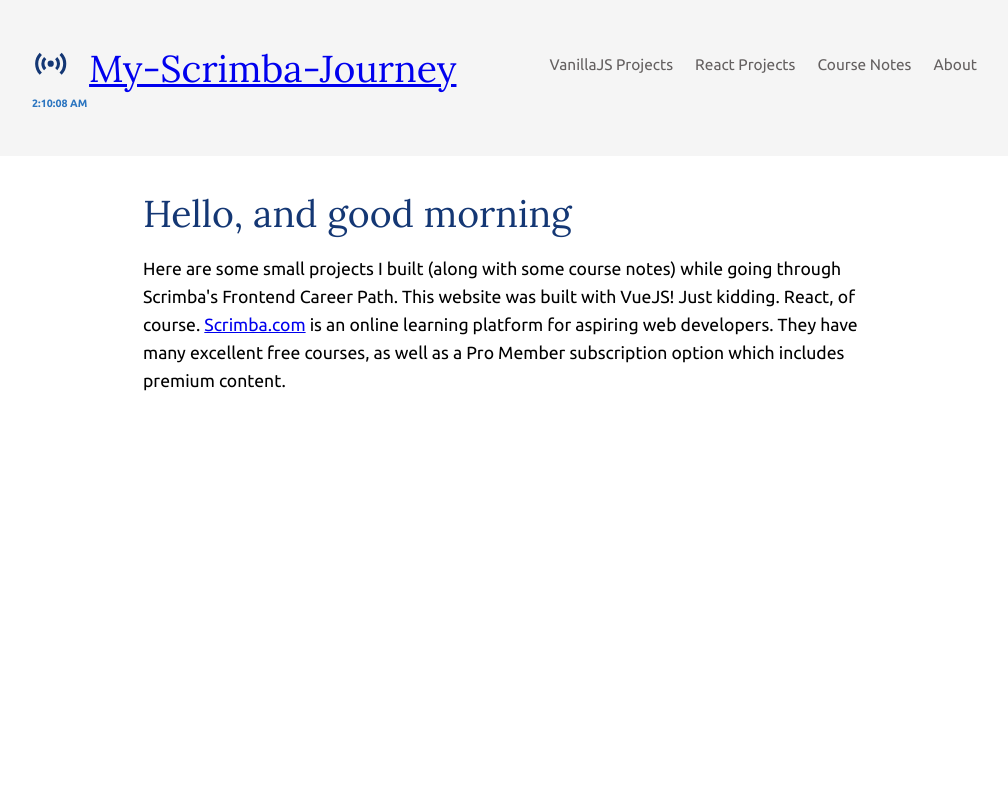
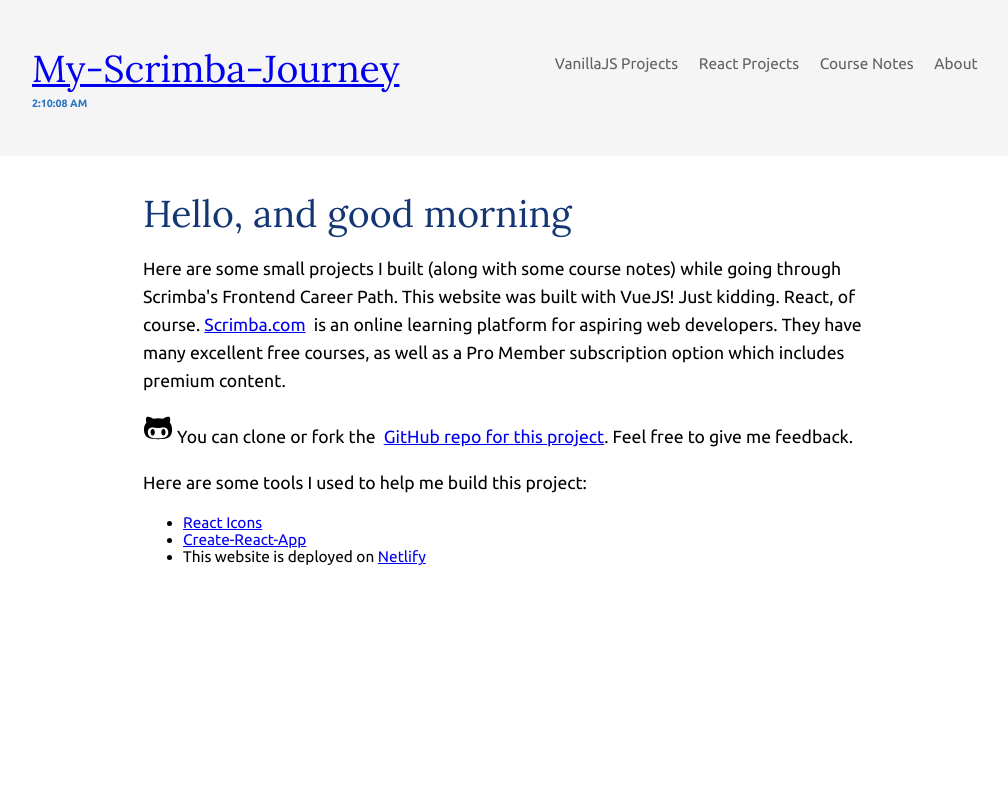
Before and after one commit to simonhlee97/my-scrimba-journey, a React (Create React App) app: page / in a window 1280 px wide. Shown: the top 800 px of the page, without its empty margins (130-1138 px from the left). Built offline with nearby package versions, Linux system fonts and the light colour scheme.

Commit message:
add some content home page

```diff
--- a/src/App.css
+++ b/src/App.css
@@ -154,6 +154,10 @@
     margin-bottom: 6em;
 }
 
+ul li {
+    font-size: 1.4rem;
+}
+
 /* mobile first layout - up to 480px width */
 /* ul.navigation {
 	display: flex;
--- a/src/global-components/Header.js
+++ b/src/global-components/Header.js
@@ -1,6 +1,5 @@
 import React, { useState, useEffect } from 'react'
 import { Link } from 'react-router-dom'
-import { BiStation } from 'react-icons/bi'
 
 export default function Header() {
     const [current, setCurrent] = useState(0)
@@ -17,8 +16,7 @@
             <div className="container-nav">
                 <div>
                     <h1 className="site-title">
-                        <BiStation />
-                        &nbsp; <Link to="/">My-Scrimba-Journey</Link>
+                        <Link to="/">My-Scrimba-Journey</Link>
                     </h1>
 
                     <p className="subtitle">{current}</p>
--- a/src/pages/CourseNotes.js
+++ b/src/pages/CourseNotes.js
@@ -12,6 +12,7 @@
                 <li>Advanced React</li>
                 <li>Getting Hired</li>
             </ul>
+            <h3>COMING SOON ...</h3>
         </div>
     )
 }
--- a/src/pages/HomePage.js
+++ b/src/pages/HomePage.js
@@ -1,4 +1,5 @@
 import React from 'react'
+import { FaGithubAlt } from 'react-icons/fa'
 
 export default function HomePage() {
     const date = new Date()
@@ -16,8 +17,33 @@
         <div className="container homepage">
             <h1>Hello, and good {timeOfDay}</h1>
             <p>
-                Here are some small projects I built (along with some course notes) while going through Scrimba's Frontend Career Path. This website was built with VueJS! Just kidding. React, of course. <a href="https://scrimba.com/" target="_blank" rel="noreferrer">Scrimba.com</a> is an online learning platform for aspiring web developers. They have many excellent free courses, as well as a Pro Member subscription option which includes premium content.
+                Here are some small projects I built (along with some course notes) while going through Scrimba's Frontend Career Path. This website was built with VueJS! Just kidding. React, of course.&nbsp;
+                <a href="https://scrimba.com/" target="_blank" rel="noreferrer">
+                    Scrimba.com
+                </a>
+                &nbsp; is an online learning platform for aspiring web developers. They have many excellent free courses, as well as a Pro Member subscription option which includes premium content.
             </p>
+
+            <p>
+                <FaGithubAlt style={{ fontSize: 30 }} /> You can clone or fork the &nbsp;
+                <a href="https://github.com/simonhlee97/my-scrimba-journey" target="_blank" rel="noreferrer">
+                    GitHub repo for this project
+                </a>
+                . Feel free to give me feedback.
+            </p>
+
+            <p>Here are some tools I used to help me build this project:</p>
+            <ul>
+                <li>
+                    <a href="https://react-icons.github.io/react-icons">React Icons</a>
+                </li>
+                <li>
+                    <a href="https://github.com/facebook/create-react-app">Create-React-App</a>
+                </li>
+                <li>
+                    This website is deployed on <a href="https://netlify.com">Netlify</a>
+                </li>
+            </ul>
         </div>
     )
 }
```
Lines whose indentation alone changed are shown as unchanged.
